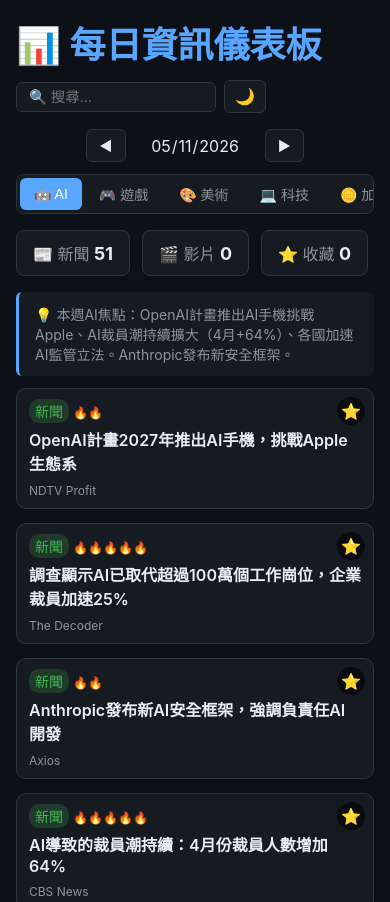
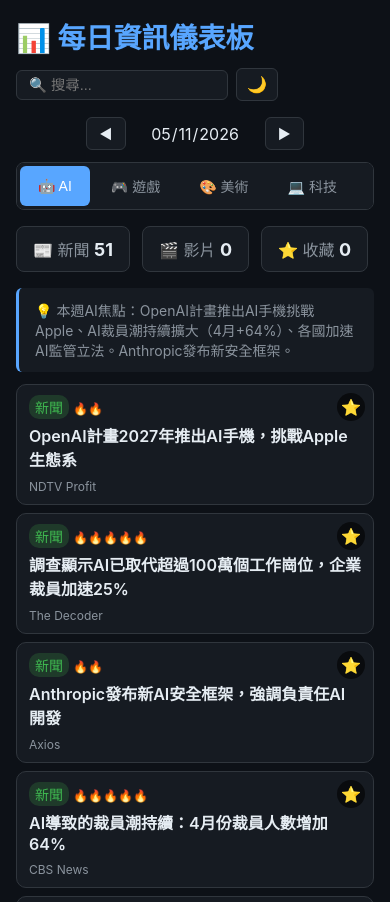
Before and after one commit to tonykober/daily-dashboard, a plain HTML site: page index.html in a window 390 px wide. Shown: the top 902 px of the page. Drawn offline with Linux system fonts and the light colour scheme.

Commit message:
Mobile: smaller gap, smaller padding, 28px title, full-width search, larger tab touch area

```diff
--- a/index.html
+++ b/index.html
@@ -71,11 +71,11 @@ h1{font-size:36px;color:var(--accent)}
 .watchlist-item .remove{cursor:pointer;margin-left:4px;color:var(--muted)}
 .cat-summary{max-width:1200px;margin:0 auto 12px;padding:12px 16px;background:var(--surface);border-left:3px solid var(--accent);border-radius:6px;font-size:14px;color:var(--muted)}
 @media(max-width:768px){
-h1{font-size:36px}
-.search-box{font-size:14.4px}
+h1{font-size:28px}
+.search-box{font-size:14.4px;width:100%}
 .theme-btn{font-size:16px}
 .date-nav span{font-size:16px}
-.tab{font-size:14px}
+.tab{font-size:14px;padding:10px 18px}
 .stat-card{font-size:16px}
 .stat-card strong{font-size:18px}
 .card-body .title{font-size:16px}
@@ -84,11 +84,13 @@ h1{font-size:36px}
 .heat{font-size:12px}
 .bookmark-btn{font-size:16px}
 .empty{font-size:16px}
+.stock-briefing{padding:12px}
 .stock-briefing h2{font-size:20px}
 .stock-briefing .sb-label{font-size:18px}
 .stock-briefing .sb-item{font-size:16px}
 .stock-briefing .sb-event{font-size:16px}
 .stock-briefing .sb-summary{font-size:16px}
+.grid{gap:8px}
 }
 </style>
 </head>
```
